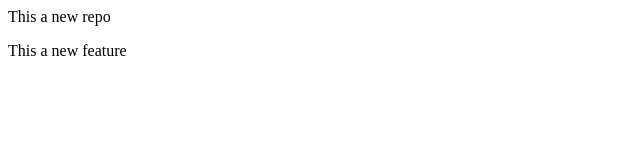
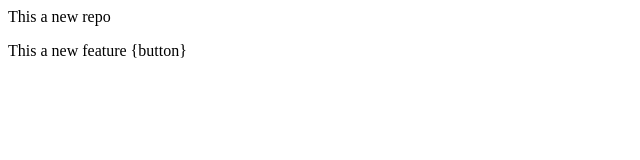
Before and after one commit to prakashSrivasta/localrepo, a plain HTML site: page index.html in a window 1280 px wide. Shown: the full height of the page, 0-640 px from the left. Drawn offline with Linux system fonts and the light colour scheme.

Commit message:
Add button

```diff
--- a/index.html
+++ b/index.html
@@ -1,2 +1,2 @@
 <p>This a new repo</p>
-<p>This a new feature</p>
+<p>This a new feature {button}</p>
```
